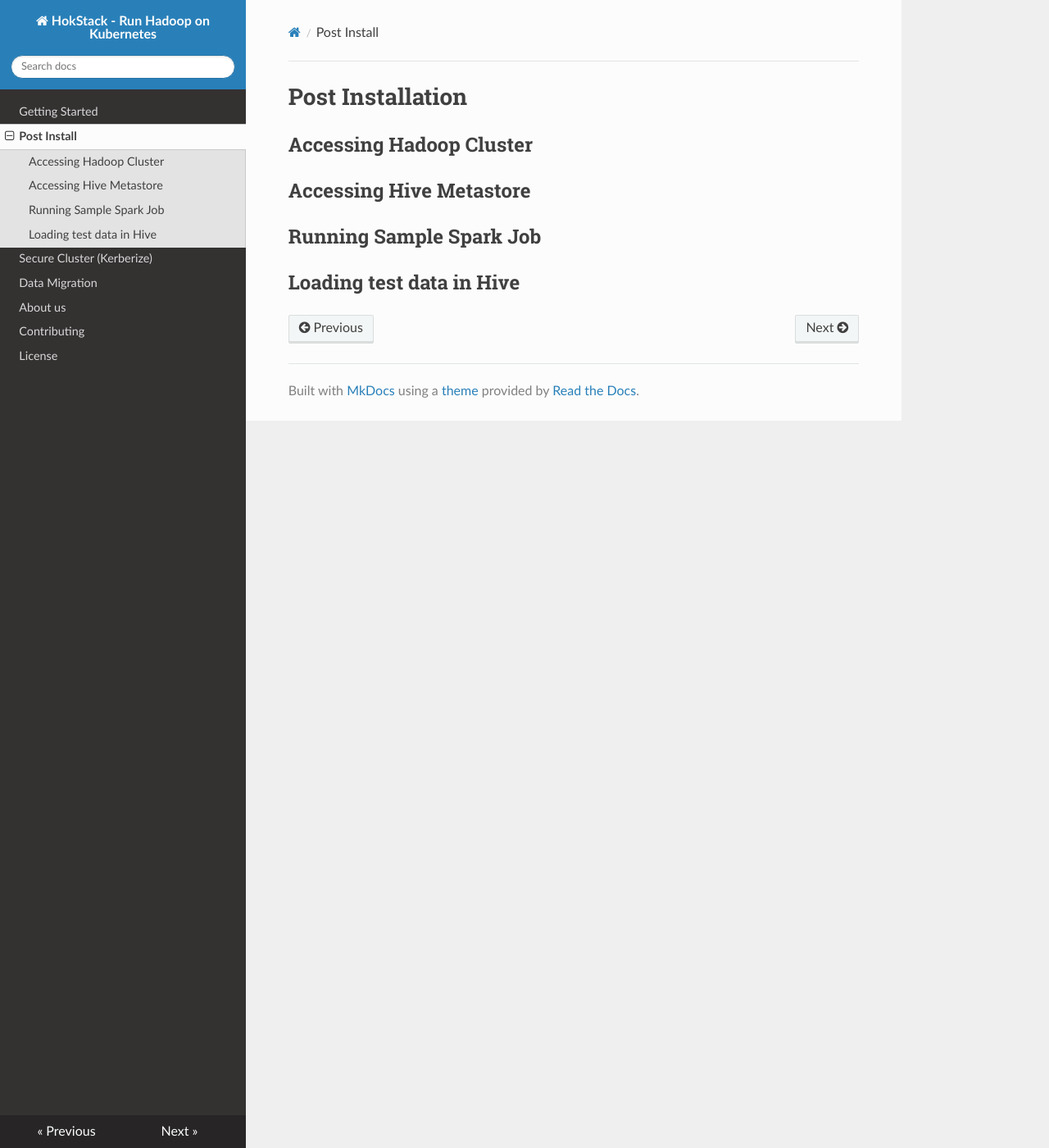
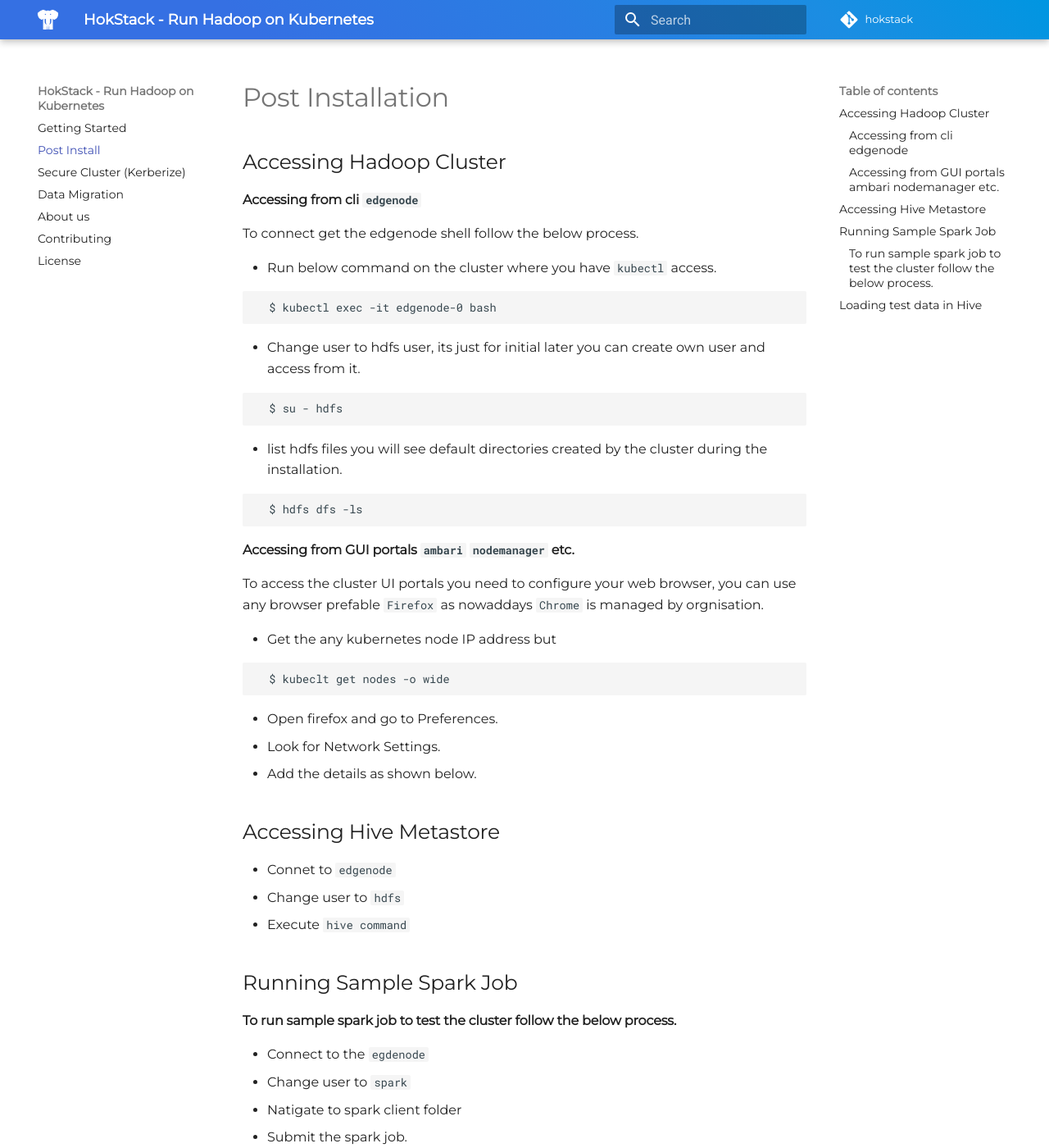
Before and after one commit to hokstack/hok-docs, an MkDocs documentation site: the page built from docs/post-install.md, in a window 1280 px wide and 1400 px high. Shown: the whole window at 82% size. Built offline with MkDocs 1.6.1 and Material for MkDocs 9.7.7, drawn with Linux system fonts in a browser that asks for light colours; nearby versions of some CDN libraries; some of the changed text lies outside the part shown.

Commit message:
Changed theme

````diff
--- /dev/null
+++ b/docs/_static/custom.css
@@ -0,0 +1,24 @@
+@import url("https://fonts.googleapis.com/css?family=Montserrat&display=swap");
+
+body {
+  font-family: "Montserrat", sans-serif;
+}
+
+.md-logo {
+    width: 40px;
+    height: 40px;
+    padding-bottom: 2px;
+    padding-top: 2px;
+}
+.md-logo img {
+    width: 40px;
+    height: 40px;
+}
+
+.md-header, .md-footer-nav {
+    background-image: linear-gradient(45deg, rgb(53, 112, 227) 0%, rgb(53, 112, 227) 24%, rgb(42, 125, 227) 53%, rgb(27, 141, 226) 78%, rgb(0, 150, 225) 100%);
+}
+
+.md-header-nav__title {
+    font-size: .85rem;
+}
--- a/docs/post-install.md
+++ b/docs/post-install.md
@@ -1,9 +1,80 @@
 # Post Installation
+
 
 ## Accessing Hadoop Cluster
 
+
+#### Accessing from cli  `edgenode`
+
+To connect get the edgenode shell follow the below process.
+
+* Run below command on the cluster where you have `kubectl` access.
+
+```
+  $ kubectl exec -it edgenode-0 bash
+```
+* Change user to hdfs user, its just for initial later you can create own user and access from it.
+
+```
+  $ su - hdfs
+```
+* list hdfs files you will see default directories created by the cluster during the installation.
+
+```
+  $ hdfs dfs -ls
+```
+
+#### Accessing from GUI portals  `ambari` `nodemanager` etc.
+
+To access the cluster UI portals you need to configure your web browser, you can use any browser prefable `Firefox` as nowaddays `Chrome` is managed by orgnisation.
+
+* Get the any kubernetes node IP address but
+```
+  $ kubeclt get nodes -o wide
+```
+* Open firefox and go to Preferences.
+* Look for Network Settings.
+* Add the details as shown below.
+
+
 ## Accessing Hive Metastore
+
+ * Connet to `edgenode`
+ * Change user to `hdfs`
+ * Execute `hive command`
 
 ## Running Sample Spark Job
 
+#### To run sample spark job to test the cluster follow the below process.
+
+* Connect to the `egdenode`
+* Change user to `spark`
+* Natigate to spark client folder
+* Submit the spark job.
+
+
 ## Loading test data in Hive
+
+Login to your datanode, create a Hadoop home directory for "admin", and put some sample logfiles into it
+
+```
+localhost:randy$ docker exec -it compose_master0.dev_1 bash
+[root@dn0 /]# su hdfs
+bash-4.2$ hdfs dfs -mkdir /user/admin
+bash-4.2$ hdfs dfs -chown admin /user/admin
+```
+
+Run the following Hive queries to create raw and derived wordcount tables from the logfiles:
+```
+[root@dn0 /]# hive
+hive> create table loglines (line string);
+hive> load data local inpath '/var/log/ambari-agent/' overwrite into loglines;
+hive> create table words as
+select word, count(*) as count
+from (
+  select
+    explode(split(line, " ")) as word
+  from loglines
+) a
+group by word;
+```
--- a/mkdocs.yml
+++ b/mkdocs.yml
@@ -1,7 +1,29 @@
 site_name: HokStack - Run Hadoop on Kubernetes
-theme: readthedocs
+# site_description:
+site_author: Rohit Sharma
 site_url: https://docs.hokstack.io
-site_author: Rohit Sharma
+
+# Repository
+repo_name: hokstack
+repo_url: https://github.com/hokstack
+edit_uri: ""
+
+theme:
+  name: material
+  logo: _images/logo.png
+  favicon: _images/favicon.png
+  language: en
+  feature:
+    tabs: false
+  palette:
+    primary: #5f4dee
+    accent: indigo
+
+docs_dir: docs
+
+extra_css:
+  - _static/custom.css
+
 nav:
     - Getting Started: index.md
     - Post Install: post-install.md
````
Also changed, not shown: docs/_images/favicon.png (added), docs/_images/logo.png (added), 3 other files.
